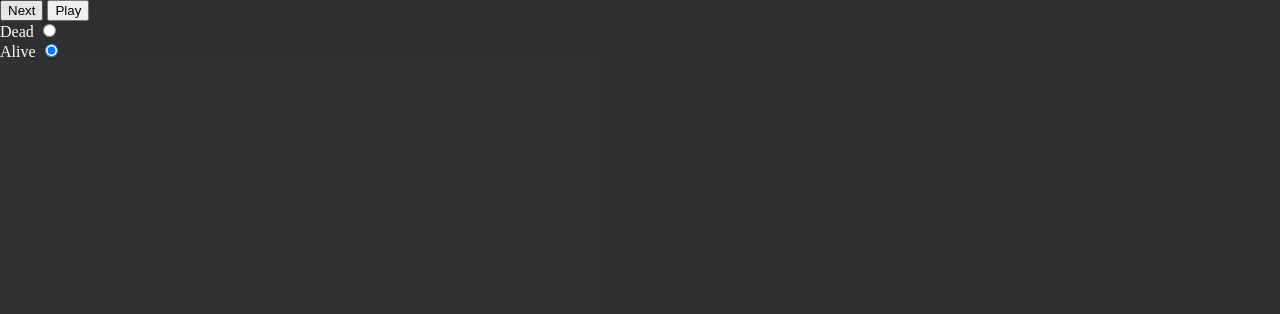
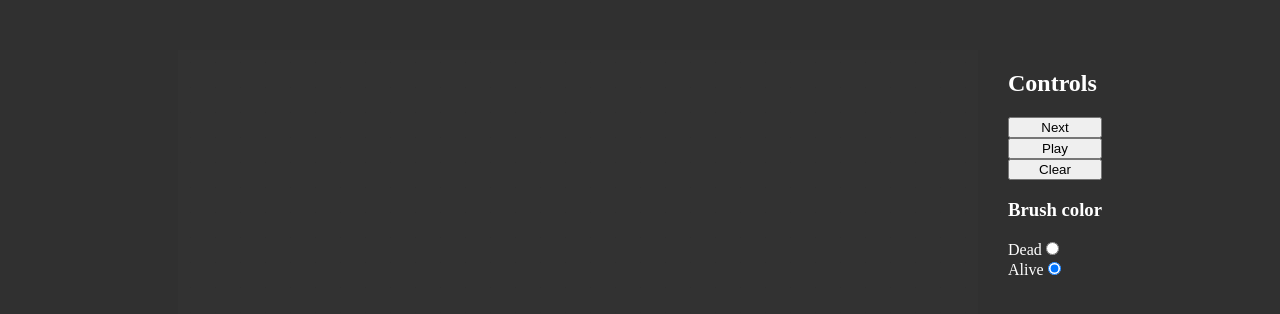
Before and after one commit to sheinid/cagol, a website built with Vite: page index.html in a window 1280 px wide. Built offline with nearby package versions, Linux system fonts and the light colour scheme.

Commit message:
Clear board button, some visual improvements

```diff
--- a/index.html
+++ b/index.html
@@ -7,12 +7,15 @@
     <link rel="stylesheet" href="/src/style.css" />
   </head>
   <body>
-    <div id="app">
-      <!-- <h1>Despair paint</h1> -->
-      <div>
+    <div id="app" class="container">
+      <canvas id="canvas"></canvas>
+      <div class="controls">
+        <h2>Controls</h2>
         <button id="next">Next</button>
         <button id="play">Play</button>
-
+        <button id="clear">Clear</button>
+        <div class="radio-group">
+          <h3>Brush color</h3>
           <div>
             <label for="dead">Dead</label>
             <input type="radio" id="dead" value="dead" name="state" />
@@ -22,7 +25,7 @@
             <input checked type="radio" id="alive" value="alive" name="state" />
           </div>
         </div>
-      <canvas id="canvas"></canvas>
+      </div>
     </div>
     <script type="module" src="/src/main.ts"></script>
   </body>
--- a/src/main.ts
+++ b/src/main.ts
@@ -1,4 +1,4 @@
-const COLS = 32;
+const COLS = 64;
 const ROWS = COLS;
 
 type State = number;
@@ -21,8 +21,8 @@ if (canvas === null) {
   throw new Error(`Canvas not found ${canvasId}`);
 }
 
-const width = 600;
-const height = 600;
+const width = 800;
+const height = 800;
 
 const CELL_WIDTH = width / COLS;
 const CELL_HEIGHT = height / ROWS;
@@ -45,6 +45,12 @@ const playId = "play";
 const play = document.getElementById(playId) as HTMLButtonElement;
 if (play == null) {
   throw new Error(`Could not get play button ${playId}`);
+}
+
+const clearId = "clear";
+const clear = document.getElementById(clearId) as HTMLButtonElement;
+if (clear == null) {
+  throw new Error(`Could not get clear button ${clearId}`);
 }
 
 let currentBoard = initializeBoard();
@@ -129,6 +135,16 @@ function computeNextBoard(states: number, current: Board, next: Board) {
   }
 }
 
+function clearBoard(ctx: CanvasRenderingContext2D, board: Board) {
+  ctx.fillStyle = "#323232";
+
+  for (let i = 0; i < ROWS; i++) {
+    for (let j = 0; j < COLS; j++) {
+      board[i][j] = 0;
+    }
+  }
+}
+
 function update(ctx: CanvasRenderingContext2D, board: Board) {
   ctx.fillStyle = "#323232";
   ctx.fillRect(0, 0, width, height);
@@ -201,4 +217,9 @@ play.addEventListener("click", () => {
 
 play.textContent = interval == null ? "Play" : "Pause";
 
+clear.addEventListener("click", () => {
+  clearBoard(ctx, currentBoard);
+  update(ctx, currentBoard);
+});
+
 update(ctx, currentBoard);
--- a/src/style.css
+++ b/src/style.css
@@ -1,3 +1,9 @@
+* {
+  box-sizing: border-box;
+  margin-inline-start: 0;
+  margin-inline-end: 0;
+}
+
 body {
   margin: 0;
   padding: 0;
@@ -5,3 +11,17 @@ body {
   color: #fff;
   background: #303030;
 }
+
+.container {
+  padding-top: 50px;
+
+  display: flex;
+  justify-content: center;
+
+  gap: 30px;
+}
+
+.controls {
+  display: flex;
+  flex-direction: column;
+}
```
Lines whose indentation alone changed are shown as unchanged.
